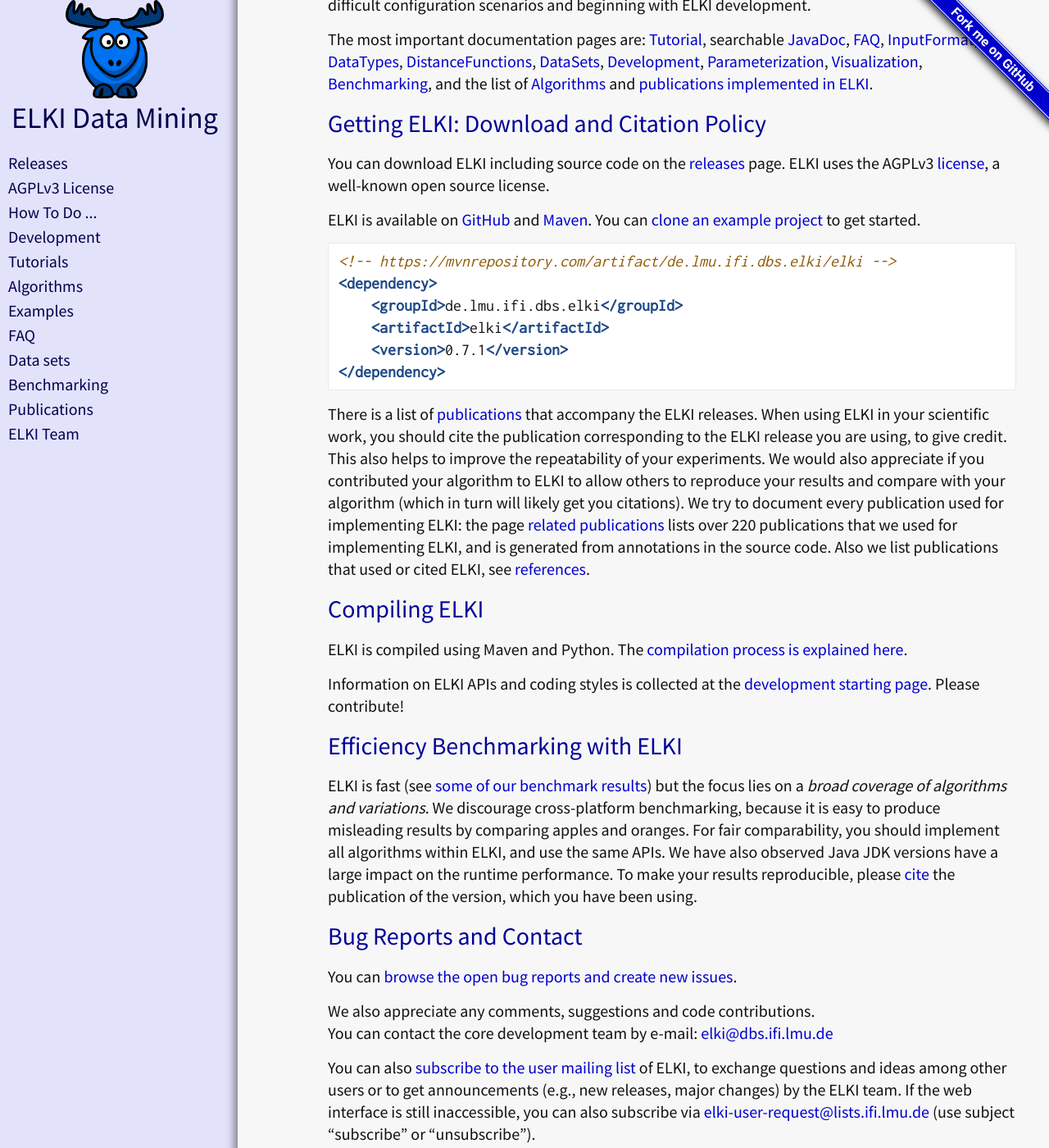
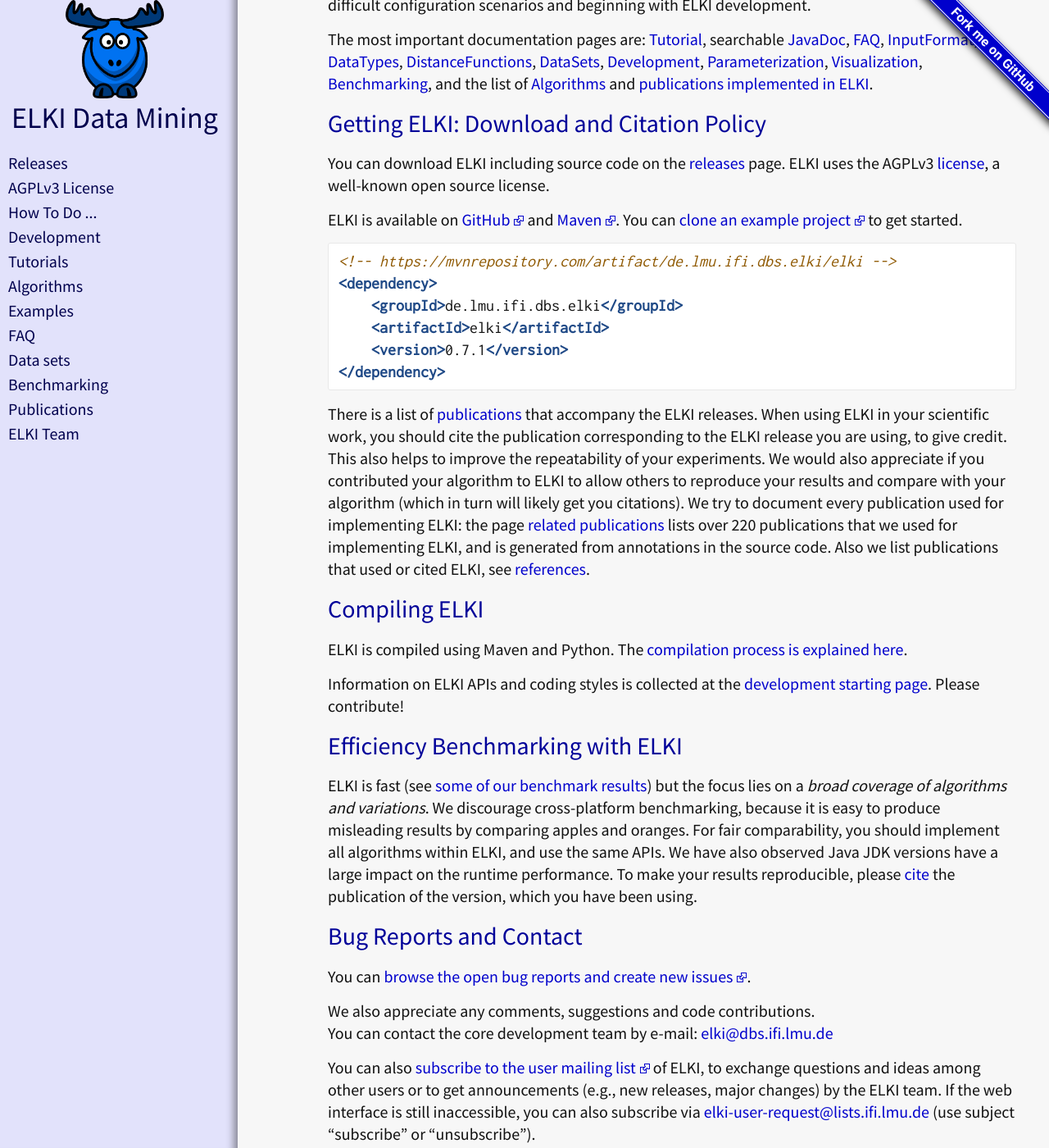
Before and after one commit to elki-project/elki-project.github.io, a Jekyll site: the page built from index.md, in a window 1280 px wide and 1400 px high, scrolled down 1353 px. Shown: the whole window at 82% size. Built offline with Jekyll 4.4.1, drawn with Linux system fonts in a browser that asks for light colours.

Commit message:
add icon to external links

```diff
--- a/css/main.scss
+++ b/css/main.scss
@@ -258,3 +258,17 @@
   }
 }
 }
+
+a[href^="http://"]:after,
+a[href^="https://"]:after,
+a[href^="//"]:after
+{
+  content: url(/img/external-link.png);
+  margin: 0 0 0 5px;
+}
+
+a[href*="elki-project.github.io"]:after
+{
+  content: "";
+  margin: 0;
+}
```
Also changed, not shown: img/external-link.png (added), img/external-link.svg (added).
